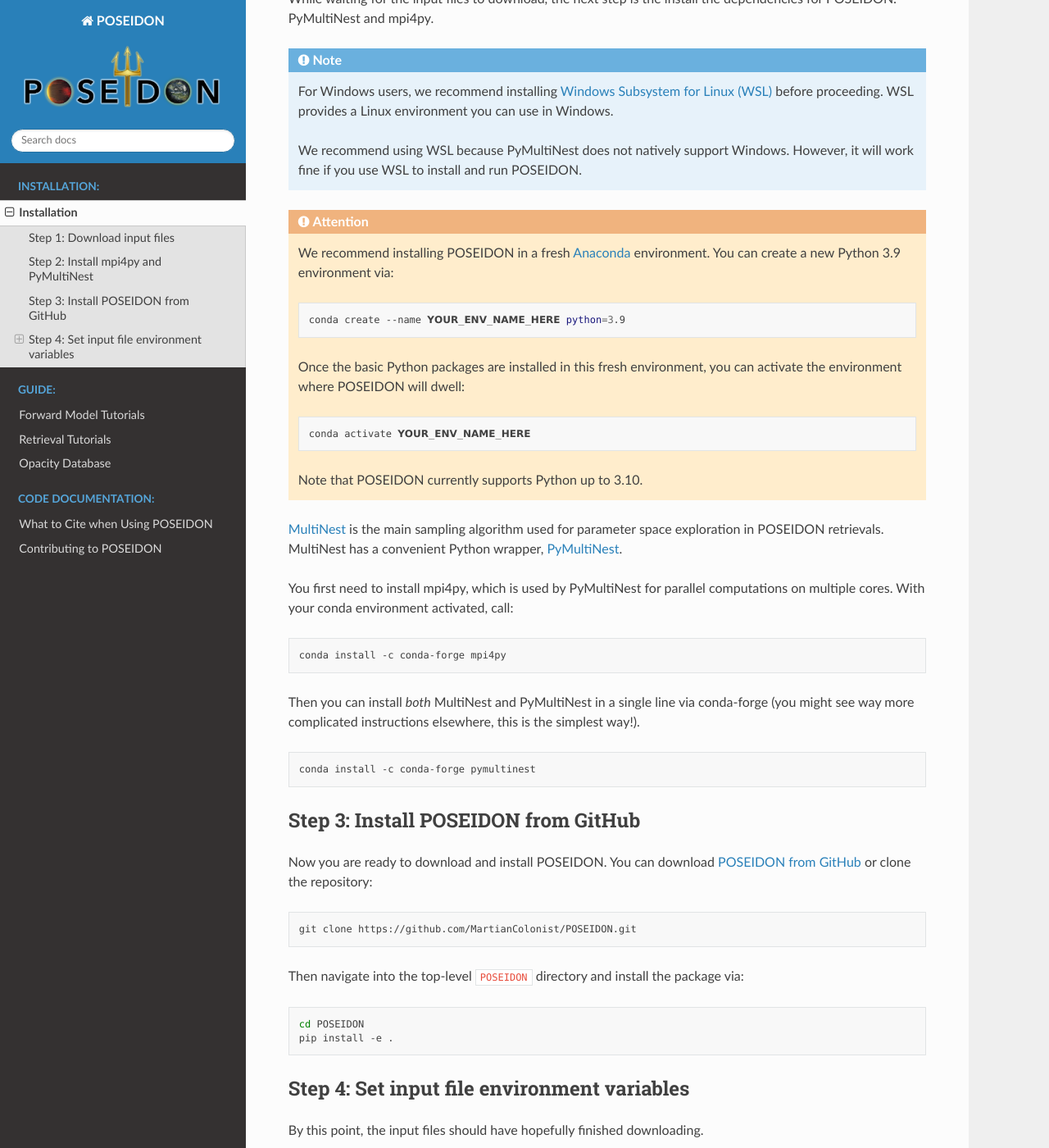
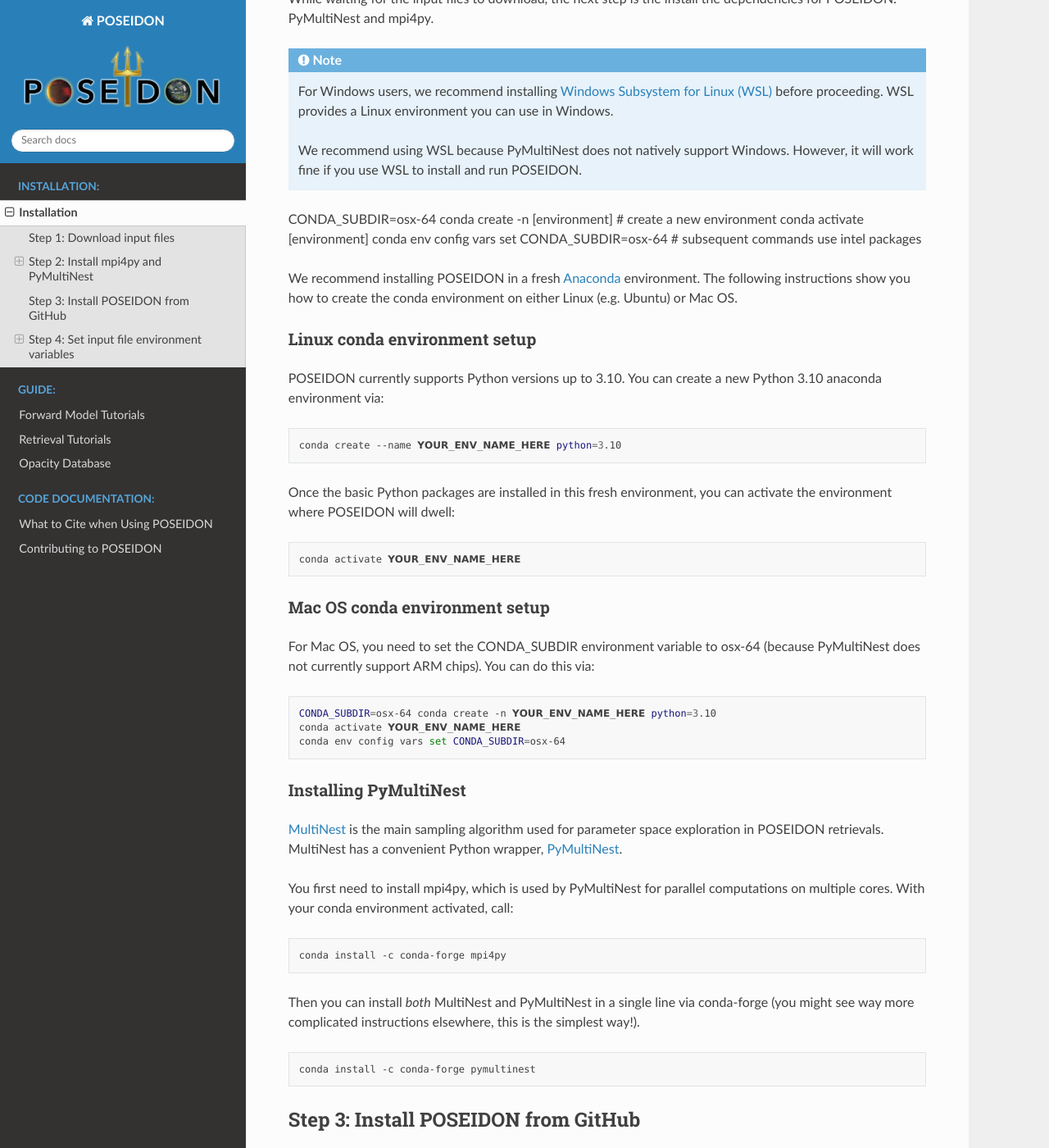
Before and after one commit to MartianColonist/POSEIDON, a Sphinx documentation site: the page built from docs/content/installation.rst, in a window 1280 px wide and 1400 px high, scrolled down 477 px. Shown: the whole window at 82% size. Built offline with Sphinx 7.4.7 and the Read the Docs theme 2.0.0, drawn with Linux system fonts in a browser that asks for light colours; pages that are not in the unit, such as notebooks, are missing from menus.

Commit message:
Update install instructions for Mac OS conda environments

```diff
--- a/docs/content/installation.rst
+++ b/docs/content/installation.rst
@@ -29,22 +29,45 @@ the dependencies for POSEIDON: PyMultiNest and mpi4py.
    We recommend using WSL because PyMultiNest does not natively support Windows.
    However, it will work fine if you use WSL to install and run POSEIDON.
 
-.. attention::
-   We recommend installing POSEIDON in a fresh `Anaconda <https://www.anaconda.com/>`_
-   environment. You can create a new Python 3.9 environment via:
+CONDA_SUBDIR=osx-64 conda create -n [environment]   # create a new environment
+conda activate [environment]
+conda env config vars set CONDA_SUBDIR=osx-64  # subsequent commands use intel packages
 
-   .. code-block:: bash
+We recommend installing POSEIDON in a fresh `Anaconda <https://www.anaconda.com/>`_
+environment. The following instructions show you how to create the conda environment
+on either Linux (e.g. Ubuntu) or Mac OS.
 
-    conda create --name 𝗬𝗢𝗨𝗥_𝗘𝗡𝗩_𝗡𝗔𝗠𝗘_𝗛𝗘𝗥𝗘 python=3.9
+Linux conda environment setup
+-----------------------------
 
-   Once the basic Python packages are installed in this fresh environment, you
-   can activate the environment where POSEIDON will dwell:
+POSEIDON currently supports Python versions up to 3.10. You can create a new
+Python 3.10 anaconda environment via:
 
-   .. code-block:: bash
+.. code-block:: bash
 
-    conda activate 𝗬𝗢𝗨𝗥_𝗘𝗡𝗩_𝗡𝗔𝗠𝗘_𝗛𝗘𝗥𝗘
+   conda create --name 𝗬𝗢𝗨𝗥_𝗘𝗡𝗩_𝗡𝗔𝗠𝗘_𝗛𝗘𝗥𝗘 python=3.10
 
-   Note that POSEIDON currently supports Python up to 3.10.
+Once the basic Python packages are installed in this fresh environment, you
+can activate the environment where POSEIDON will dwell:
+
+.. code-block:: bash
+
+   conda activate 𝗬𝗢𝗨𝗥_𝗘𝗡𝗩_𝗡𝗔𝗠𝗘_𝗛𝗘𝗥𝗘
+
+Mac OS conda environment setup
+------------------------------
+
+For Mac OS, you need to set the CONDA_SUBDIR environment variable to osx-64
+(because PyMultiNest does not currently support ARM chips). You can do this via:
+
+.. code-block:: bash
+
+   CONDA_SUBDIR=osx-64 conda create -n 𝗬𝗢𝗨𝗥_𝗘𝗡𝗩_𝗡𝗔𝗠𝗘_𝗛𝗘𝗥𝗘 python=3.10
+   conda activate 𝗬𝗢𝗨𝗥_𝗘𝗡𝗩_𝗡𝗔𝗠𝗘_𝗛𝗘𝗥𝗘
+   conda env config vars set CONDA_SUBDIR=osx-64
+
+Installing PyMultiNest
+----------------------
 
 `MultiNest <https://academic.oup.com/mnras/article/398/4/1601/981502>`_ is the
 main sampling algorithm used for parameter space exploration in POSEIDON retrievals.
```
